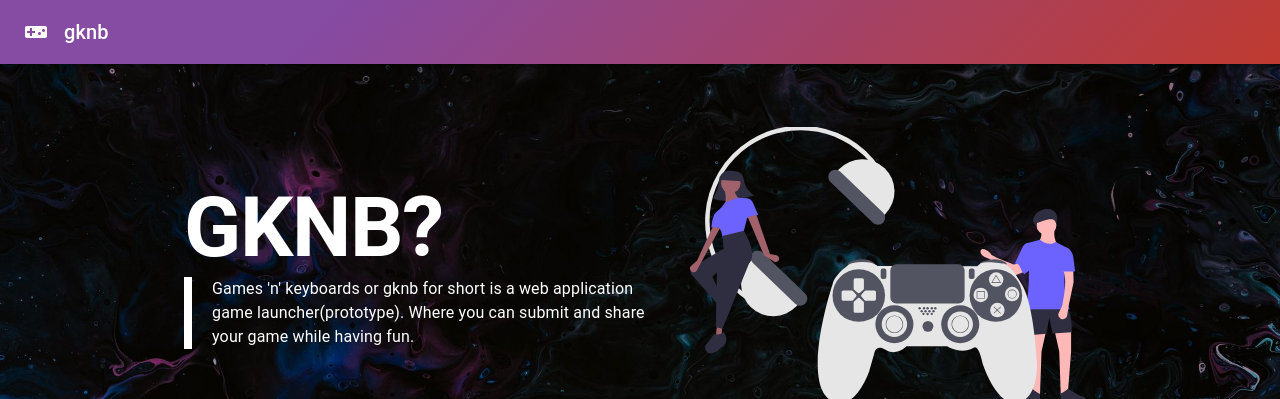
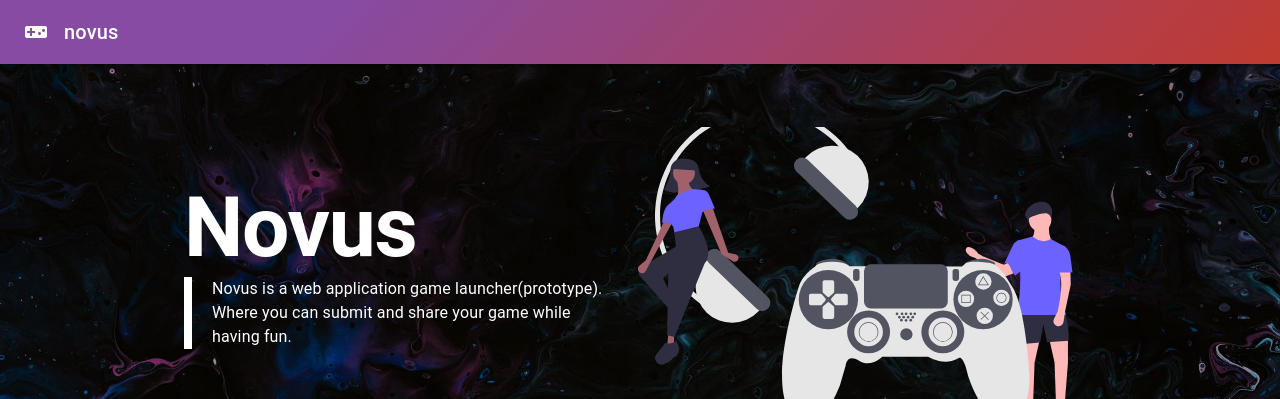
Before and after one commit to erujs/opus-ludos, a React app: page / in a window 1280 px wide. Shown: the top 399 px of the page. Built offline with nearby package versions, Linux system fonts and the light colour scheme; no server answers.

Commit message:
text details update

```diff
--- a/src/components/admin/admin.js
+++ b/src/components/admin/admin.js
@@ -19,9 +19,9 @@ const Home = (props) => {
             <Box className={classes.adminBox}>
                 <Container maxWidth="md" className={classes.heroContent}>
                     <Box className={classes.headerText}>
-                        <Typography variant="h1" className={classes.title}>GKNB?</Typography>
+                        <Typography variant="h1" className={classes.title}>Novus</Typography>
                         <Typography className={classes.description}>
-                            Games 'n' keyboards or gknb for short is a web application game launcher(prototype). Where you can submit and share your game while having fun.
+                            Novus is a web application game launcher(prototype). Where you can submit and share your game while having fun.
                         </Typography>
                     </Box>
                     <Box className={classes.headerImage}>
--- a/src/components/navigation/navigation.js
+++ b/src/components/navigation/navigation.js
@@ -30,7 +30,7 @@ const Navigation = (props) => {
             <AppBar position="relative">
                 <Toolbar>
                     <VideogameAssetIcon className={classes.icon}/>
-                    <Typography variant="h6" className={classes.typography} noWrap>gknb</Typography>
+                    <Typography variant="h6" className={classes.typography} noWrap>novus</Typography>
                 </Toolbar>
             </AppBar>
         </ThemeProvider>
```
